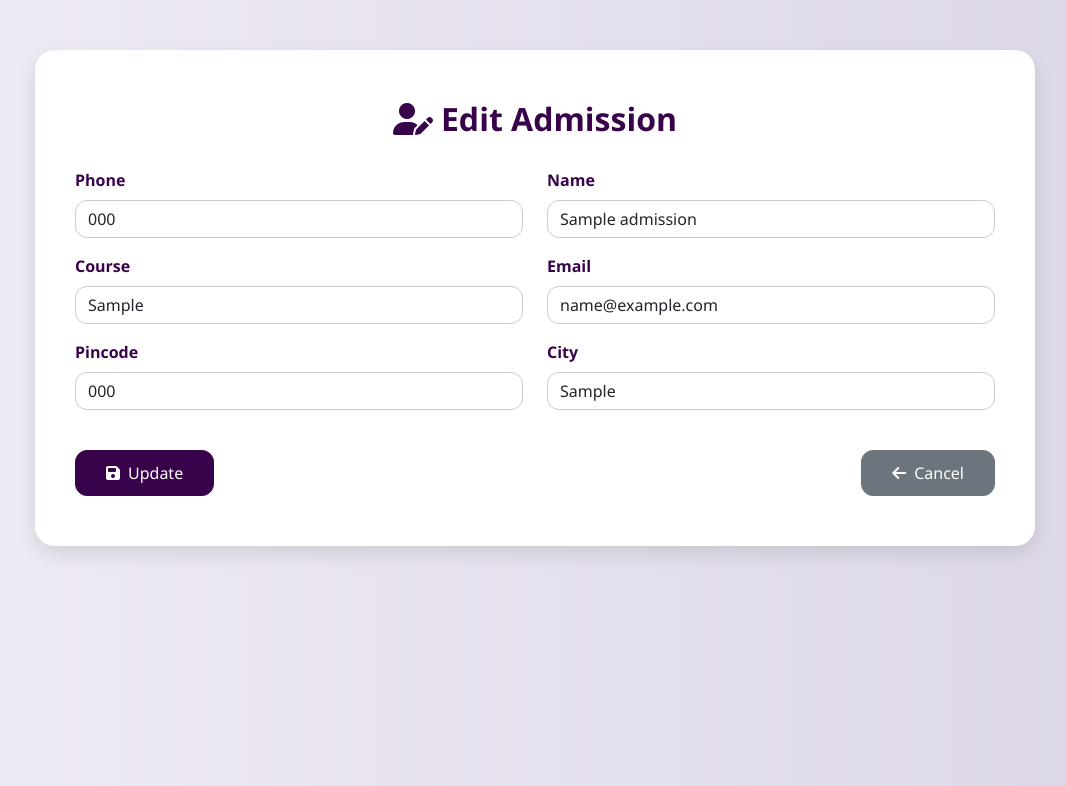
After one commit to rasalsrushti2910/Achievers_Academy_Project, a Django app: page /receptionist/dashboard/1/ in a window 1280 px wide. The commit adds this page. Shown: the top 786 px of the page, without its empty margins (105-1171 px from the left). Run offline with Django 5.2, Linux system fonts and the light colour scheme; tables that the repository leaves empty hold one stand-in row (values such as "Sample post"); some libraries are stand-ins or nearby versions.

Commit message:
initial commit

```diff
--- a/homepage1/settings.py
+++ b/homepage1/settings.py
@@ -38,6 +38,7 @@ INSTALLED_APPS = [
     'django.contrib.messages',
     'django.contrib.staticfiles',
     'main',
+    'widget_tweaks',
 ]
 
 MIDDLEWARE = [
@@ -65,6 +66,8 @@ TEMPLATES = [
                 'django.template.context_processors.request',
                 'django.contrib.auth.context_processors.auth',
                 'django.contrib.messages.context_processors.messages',
+
+
 
             ],
         },
--- /dev/null
+++ b/main/forms.py
@@ -0,0 +1,15 @@
+from django import forms
+from .models import Admission
+from .models import AdminUser
+
+
+class AdmissionForm(forms.ModelForm):
+    class Meta:
+        model = Admission
+        fields = ['name', 'phone', 'email', 'course', 'city', 'pincode']
+
+
+
+class AdminLoginForm(forms.Form):
+    username = forms.CharField(label="Username")
+    password = forms.CharField(widget=forms.PasswordInput, label="Password")
--- a/main/models.py
+++ b/main/models.py
@@ -14,3 +14,12 @@ class Admission(models.Model):
 
     def __str__(self):
         return self.name
+
+
+
+class AdminUser(models.Model):
+    username = models.CharField(max_length=100, unique=True)
+    password = models.CharField(max_length=100)
+
+    def __str__(self):
+        return self.username
--- /dev/null
+++ b/main/templates/main/edit_admission.html
@@ -0,0 +1,119 @@
+{% load static %}
+{% load widget_tweaks %}
+
+<!DOCTYPE html>
+<html lang="en">
+<head>
+    <meta charset="UTF-8">
+    <title>Edit Admission</title>
+    <link href="https://cdn.jsdelivr.net/npm/bootstrap@5.3.0/dist/css/bootstrap.min.css" rel="stylesheet">
+    <link href="https://cdnjs.cloudflare.com/ajax/libs/font-awesome/6.5.0/css/all.min.css" rel="stylesheet">
+
+    <style>
+        body {
+            background: linear-gradient(to right, #f0ecf5, #dcd6e6);
+            font-family: 'Segoe UI', Tahoma, Geneva, Verdana, sans-serif;
+        }
+
+        .form-container {
+            background-color: #fff;
+            border-radius: 20px;
+            box-shadow: 0 8px 20px rgba(0, 0, 0, 0.1);
+            padding: 50px 40px;
+            max-width: 1000px;
+            margin: 50px auto;
+        }
+
+        h2 {
+            color: #39034b;
+            font-weight: 700;
+            margin-bottom: 30px;
+        }
+
+        .form-label {
+            font-weight: 600;
+            color: #39034b;
+        }
+
+        .form-control {
+            border-radius: 12px;
+            border: 1px solid #ccc;
+            transition: border 0.3s ease;
+        }
+
+        .form-control:focus {
+            border-color: #39034b;
+            box-shadow: 0 0 8px rgba(57, 3, 75, 0.2);
+        }
+
+        .btn-success {
+            background-color: #39034b;
+            border-color: #39034b;
+            border-radius: 12px;
+            padding: 10px 30px;
+        }
+
+        .btn-success:hover {
+            background-color: #4f0566;
+        }
+
+        .btn-secondary {
+            border-radius: 12px;
+            padding: 10px 30px;
+        }
+
+        .section-header {
+            font-size: 18px;
+            font-weight: 600;
+            color: #6c3483;
+            margin-bottom: 20px;
+            border-bottom: 1px solid #ccc;
+            padding-bottom: 5px;
+        }
+    </style>
+</head>
+<body>
+<div class="container">
+    <div class="form-container">
+        <h2 class="text-center"><i class="fas fa-user-edit me-2"></i>Edit Admission</h2>
+        <form method="post">
+            {% csrf_token %}
+            <div class="row g-4">
+                <div class="col-md-6">
+                    <!-- <div class="section-header">Personal Details</div> -->
+                    {% for field in form.visible_fields %}
+                        {% if forloop.counter|divisibleby:"2" %}
+                            <div class="mb-3">
+                                <label class="form-label">{{ field.label }}</label>
+                                {{ field|add_class:"form-control" }}
+                                {% if field.errors %}
+                                    <div class="text-danger">{{ field.errors }}</div>
+                                {% endif %}
+                            </div>
+                        {% endif %}
+                    {% endfor %}
+                </div>
+                <div class="col-md-6">
+                    <!-- <div class="section-header">Other Information</div> -->
+                    {% for field in form.visible_fields %}
+                        {% if not forloop.counter|divisibleby:"2" %}
+                            <div class="mb-3">
+                                <label class="form-label">{{ field.label }}</label>
+                                {{ field|add_class:"form-control" }}
+                                {% if field.errors %}
+                                    <div class="text-danger">{{ field.errors }}</div>
+                                {% endif %}
+                            </div>
+                        {% endif %}
+                    {% endfor %}
+                </div>
+            </div>
+            <div class="d-flex justify-content-between mt-4">
+                <button type="submit" class="btn btn-success"><i class="fas fa-save me-2"></i>Update</button>
+                <a href="{% url 'receptionist_dashboard' %}" class="btn btn-secondary"><i class="fas fa-arrow-left me-2"></i>Cancel</a>
+            </div>
+        </form>
+    </div>
+</div>
+</body>
+</html>
--- a/main/templates/main/receptionist_dashboard.html
+++ b/main/templates/main/receptionist_dashboard.html
@@ -145,6 +145,7 @@
         <th>Course</th>
         <th>City</th>
         <th>Pincode</th>
+        <th>Actions</th>
     </tr>
 </thead>
 <tbody>
@@ -157,9 +158,14 @@
         <td>{{ admission.course }}</td>
         <td>{{ admission.city }}</td>
         <td>{{ admission.pincode }}</td>
+        <td>
+            <a href="{% url 'edit_admission' admission.id %}" class="btn btn-sm btn-warning">Edit</a>
+            <a href="{% url 'delete_admission' admission.id %}" class="btn btn-sm btn-danger" onclick="return confirm('Are you sure you want to delete this entry?');">Delete</a>
+        </td>
     </tr>
     {% endfor %}
 </tbody>
+
                 </table>
             </div>
         </div>
--- a/main/urls.py
+++ b/main/urls.py
@@ -14,4 +14,10 @@ urlpatterns =[
     path('receptionist/dashboard/', views.receptionist_dashboard, name='receptionist_dashboard'),
     path('receptionist/logout/', views.receptionist_logout, name='receptionist_logout'),
 
+
+    path('receptionist/dashboard/<int:admission_id>/', views.edit_admission, name='edit_admission'),
+    path('receptionist/delete/<int:admission_id>/', views.delete_admission, name='delete_admission'),
+
+    path('admin-login/', views.admin_login, name='admin_login'),
+    path('admin_dashboard/', views.admin_dashboard, name='admin_dashboard'),
 ]
--- a/main/views.py
+++ b/main/views.py
@@ -1,6 +1,15 @@
 from django.shortcuts import render, redirect
 from .models import Admission
 from django.contrib import messages
+
+
+
+
+#   AdmissionForm  view
+
+from django.shortcuts import render, redirect, get_object_or_404
+from .forms import AdmissionForm  # You'll need to create this form
+
 def home(request):
     return render(request, 'main/home.html')
 
@@ -43,6 +52,7 @@ def german_course(request):
 
 
 
+# receptionist_login & Dashboard View
 
 from django.contrib.auth import authenticate, login, logout
 from django.contrib.auth.decorators import login_required
@@ -64,24 +74,80 @@ def receptionist_login(request):
 
 
 
-@login_required
+from collections import defaultdict, OrderedDict
+from django.shortcuts import render
+from .models import Admission
+
 def receptionist_dashboard(request):
-    # Fetch all admissions sorted by course, then name
-    admissions = Admission.objects.all().order_by('name', 'submitted_at' )
+    # Fetch all admissions ordered by name and submitted date
+    admissions = Admission.objects.all().order_by('name', 'submitted_at')
 
-    # Group data by submission date
+    # Group admissions by date
     grouped_data = defaultdict(list)
     for admission in admissions:
-        date_key = admission.submitted_at.date()  # Grouping key: date only
+        date_key = admission.submitted_at.date()
         grouped_data[date_key].append(admission)
 
-    # Convert defaultdict to regular dict
+    # Sort the grouped data by date (descending)
+    sorted_grouped_admissions = OrderedDict(sorted(grouped_data.items(), reverse=True))
+
+    # Pass the sorted data to the template
     context = {
-        'grouped_admissions': dict(grouped_data)
+        'grouped_admissions': sorted_grouped_admissions
     }
     return render(request, 'main/receptionist_dashboard.html', context)
-
 
 def receptionist_logout(request):
     logout(request)
     return redirect("receptionist_login")
+
+
+
+def edit_admission(request, admission_id):
+    admission = get_object_or_404(Admission, id=admission_id)
+    if request.method == 'POST':
+        form = AdmissionForm(request.POST, instance=admission)
+        if form.is_valid():
+            form.save()
+            return redirect('receptionist_dashboard')  # Update this to your dashboard view name
+    else:
+        form = AdmissionForm(instance=admission)
+    # return render(request, 'edit_admission.html', {'form': form})
+    return render(request, 'main/edit_admission.html', {'form': form})
+
+
+def delete_admission(request, admission_id):
+    admission = get_object_or_404(Admission, id=admission_id)
+    admission.delete()
+    return redirect('receptionist_dashboard')  # Update this to your dashboard view name
+
+
+#Admin_login & Dashboard View
+
+from .forms import AdminLoginForm
+from .models import AdminUser
+
+def admin_login(request):
+    error = ''
+    if request.method == 'POST':
+        form = AdminLoginForm(request.POST)
+        if form.is_valid():
+            username = form.cleaned_data['username']
+            password = form.cleaned_data['password']
+            try:
+                admin = AdminUser.objects.get(username=username, password=password)
+                request.session['admin_id'] = admin.id
+                return redirect('admin_dashboard')
+            except AdminUser.DoesNotExist:
+                error = 'Invalid credentials'
+    else:
+        form = AdminLoginForm()
+
+    return render(request, 'main/admin_login.html', {'form': form, 'error': error})
+
+def admin_dashboard(request):
+    if not request.session.get('admin_id'):
+        return redirect('admin_login')
+    return render(request, 'main/admin_dashboard.html')
+
+#For Course
```
Also changed, not shown: main/templates/main/admin_dashboard.html (added, +207 -0 lines), main/templates/main/admin_login.html (added, +83 -0 lines), homepage1/urls.py (line endings or trailing spaces), main/migrations/0002_aboutus_academyfeature_course_gallery_salientfeature_and_more.py (added), main/migrations/0003_adminuser_delete_aboutus_delete_academyfeature_and_more.py (added), main/templates/main/add_course.html (added), main/templates/main/view_course.html (added). Lines whose indentation alone changed are shown as unchanged.
